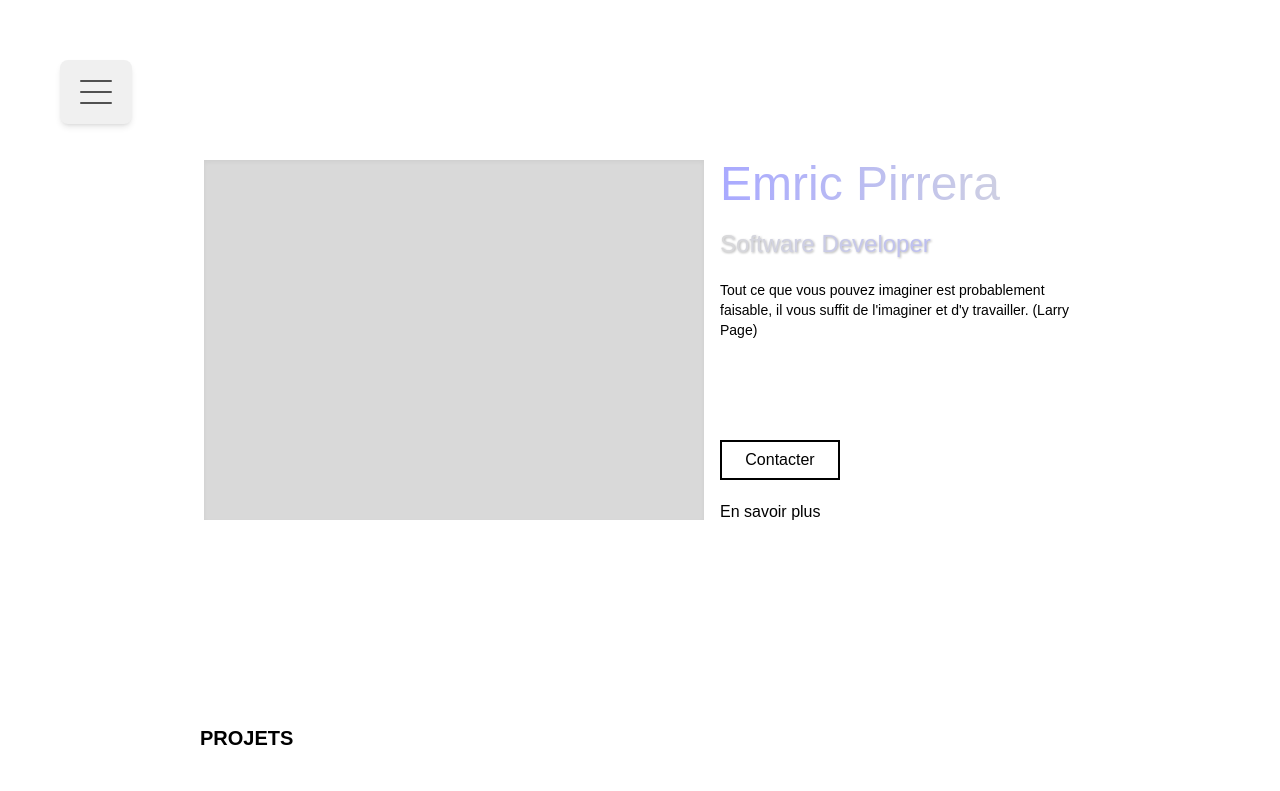
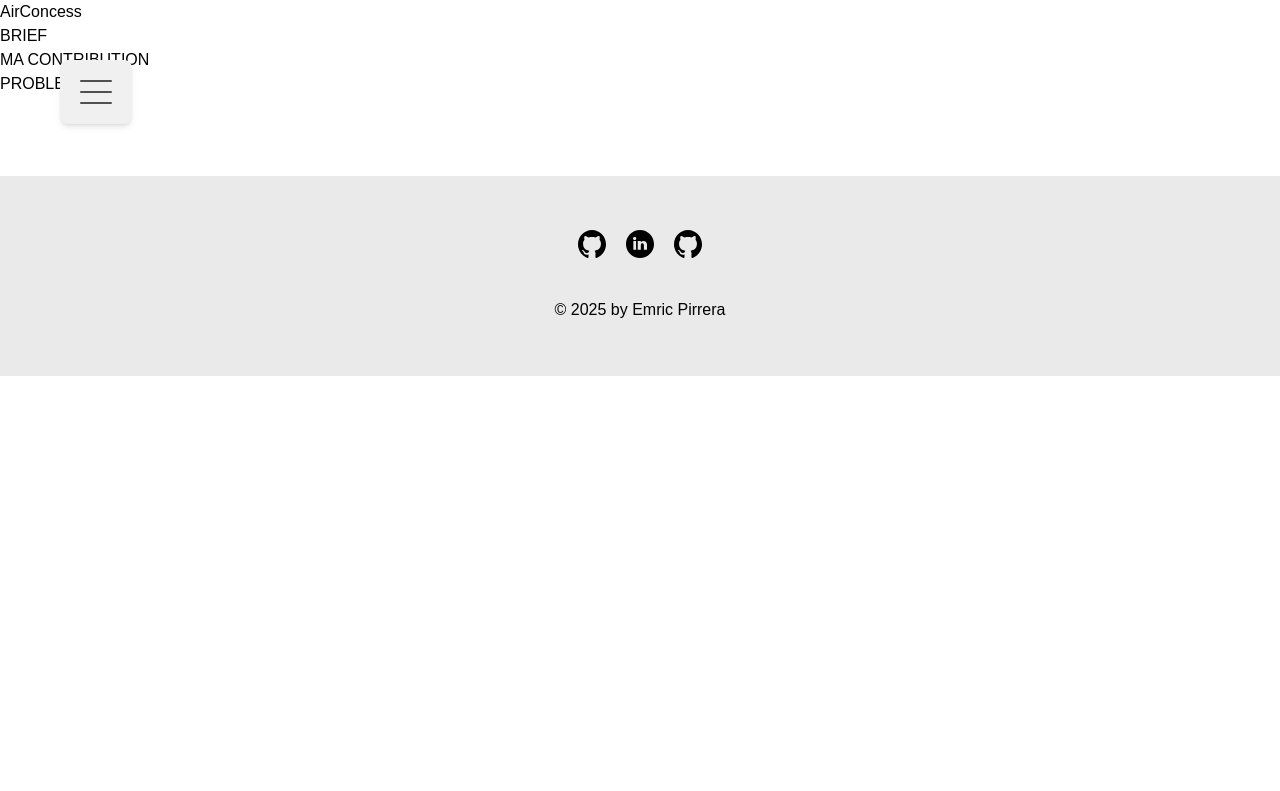
Before and after one commit to MricP/Portfolio, a Vue app: page /AirConcess in a window 1280 px wide. Shown: the top 791 px of the page. Built offline with nearby package versions, Linux system fonts and the light colour scheme; the HTML template or start-up script is replaced by a standard one; a web font is replaced by a local one.

Commit message:
Router init --> path to the project enabled

```diff
--- a/src/App.vue
+++ b/src/App.vue
@@ -7,15 +7,11 @@ import HomeView from './views/HomeView.vue';
 </script>
 
 <template>
-  <!-- <header>
-
-  </header> -->
-
-  <main class="font-fam">
-    <NavBar class="absolute top-15 left-15"></NavBar>
-    <HomeView></HomeView>
-    <Footer></Footer>
-  </main>
+  <div class="font-fam">
+    <NavBar class="absolute top-15 left-15" />
+    <RouterView />
+    <Footer />
+  </div>
 </template>
 
 <style scoped>
--- a/src/components/ProjectContainer.vue
+++ b/src/components/ProjectContainer.vue
@@ -9,6 +9,7 @@ const props = defineProps<{
 
 </script>
 <template>
+    <router-link :to="{ name: 'ProjectView', params: { name: title } }">
         <div class="card w-80 h-100 bg-[#d9d9d950] rounded-xl border-1 border-[#d9d9d9] flex flex-col justify-center items-center gap-5 hover:rotate-15 transition-transform duration-300 ">
             <div class="bg-cover bg-center w-60 h-40 rounded-xl" :style="`background-image: url('${props.image}')`"></div>
             <div>
@@ -21,6 +22,7 @@ const props = defineProps<{
               </div>
             </div>
         </div>
+      </router-link>
 </template>
 
 <style scoped>
--- a/src/main.ts
+++ b/src/main.ts
@@ -2,5 +2,6 @@ import './assets/main.css'
 
 import { createApp } from 'vue'
 import App from './App.vue'
+import router from './router'
 
-createApp(App).mount('#app')
+createApp(App).use(router).mount('#app')
--- /dev/null
+++ b/src/router/index.ts
@@ -0,0 +1,25 @@
+import { createRouter, createWebHistory } from 'vue-router'
+import ProjectView from '../views/ProjectView.vue'
+import HomeView from '../views/HomeView.vue'
+
+const routes = [
+
+  {
+    path: '/',
+    name: 'Home',
+    component: HomeView
+  },
+  {
+    path: '/:name',
+    name: 'ProjectView',
+    component: ProjectView,
+    props: true
+  }
+]
+
+const router = createRouter({
+  history: createWebHistory(),
+  routes
+})
+
+export default router
--- a/src/views/HomeView.vue
+++ b/src/views/HomeView.vue
@@ -17,7 +17,7 @@ const tabFlightCheck : string[] = ["Java"]
 </script>
 
 <template>
-    <main class="w-100% mt-40" id="accueil">
+    <main class="w-100% mt-40">
         <div class="flex flex-col md:flex-row justify-center mt-35 ml-4 sm:mt-15 sm:ml-5 sm:mr-5 md:ml-6 gap-4">
             <div class="w-full sm:w-1/2 lg:w-[500px] h-90 bg-[#D9D9D9] shadow-inner"></div>
                 <div class="flex flex-col space-y-20 gap-5 items-left lg:md:w-100% w-90">
--- /dev/null
+++ b/src/views/ProjectView.vue
@@ -0,0 +1,31 @@
+<script setup lang="ts">
+import { useRoute } from 'vue-router'
+
+const route = useRoute()
+const name = route.params.name
+</script>
+
+<template>
+    <main>
+        <div>
+            <div><img src=""></div>
+            <h1>{{name}}</h1>
+        </div>
+        <div>
+            <!-- video -- -->
+        </div>
+
+        <div>
+            <h2>BRIEF</h2>
+            <p></p>
+        </div>
+        <div>
+            <h2>MA CONTRIBUTION</h2>
+            <p></p>
+        </div>
+        <div>
+            <h2>PROBLEMES</h2>
+            <p></p>
+        </div>
+    </main>
+</template>
```
Lines whose indentation alone changed are shown as unchanged.
